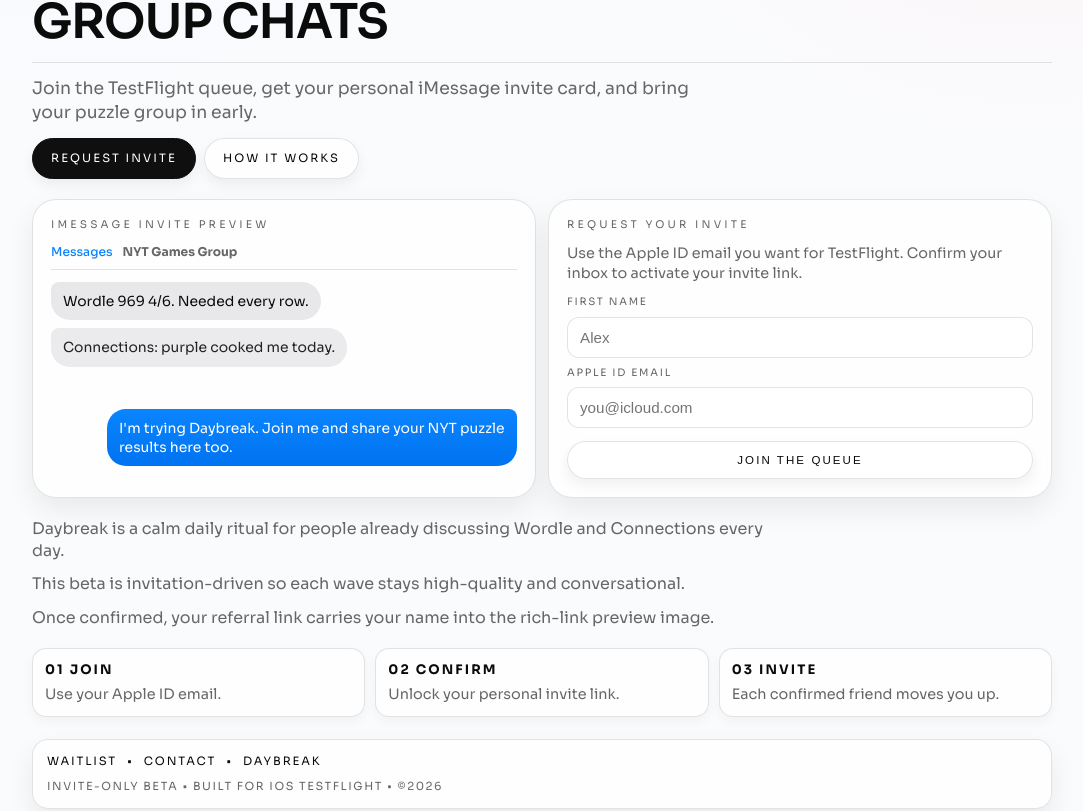
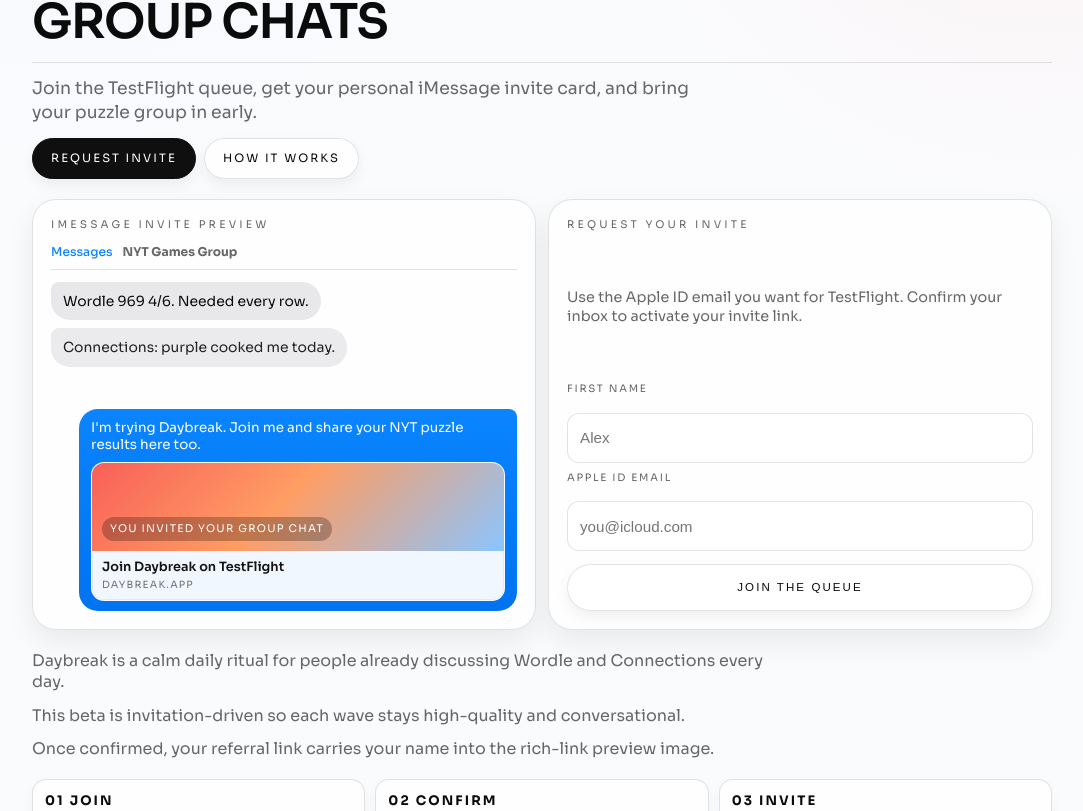
Before and after one commit to mitchrobs/daybreaktestflight, a Next.js app: page / in a window 1280 px wide. Shown: the part 434-1245 px from the top of the page, without its empty margins (98-1181 px from the left). Built offline with nearby package versions, Linux system fonts and the light colour scheme; no server answers.

Commit message:
imessage preview image

```diff
--- a/app/globals.css
+++ b/app/globals.css
@@ -259,6 +259,63 @@
   opacity: 0;
   transform: translateY(8px) scale(0.96);
   animation: outgoing-send-in 2.8s cubic-bezier(0.17, 0.84, 0.44, 1) 1 forwards;
+}
+
+.imessage-bubble.link-bubble {
+  display: grid;
+  gap: 8px;
+  max-width: 94%;
+}
+
+.imessage-bubble.link-bubble p {
+  font-size: 0.84rem;
+  line-height: 1.3;
+}
+
+.imessage-link-card {
+  border-radius: 13px;
+  overflow: hidden;
+  background: rgba(255, 255, 255, 0.94);
+  border: 1px solid rgba(255, 255, 255, 0.5);
+  box-shadow: inset 0 0 0 1px rgba(0, 0, 0, 0.05);
+}
+
+.imessage-link-image {
+  min-height: 88px;
+  display: grid;
+  place-items: end start;
+  padding: 10px;
+  background: linear-gradient(135deg, #f86057, #ff9d64 46%, #8ac5ff);
+}
+
+.imessage-link-image span {
+  font-size: 0.66rem;
+  letter-spacing: 0.12em;
+  text-transform: uppercase;
+  color: #ffffff;
+  background: rgba(0, 0, 0, 0.25);
+  border-radius: 999px;
+  padding: 5px 8px;
+}
+
+.imessage-link-meta {
+  padding: 8px 10px 9px;
+  display: grid;
+  gap: 3px;
+  color: #131313;
+}
+
+.imessage-link-meta strong {
+  font-size: 0.8rem;
+  line-height: 1.25;
+  font-weight: 600;
+}
+
+.imessage-link-meta span {
+  font-size: 0.62rem;
+  text-transform: uppercase;
+  letter-spacing: 0.12em;
+  color: rgba(19, 19, 19, 0.58);
 }
 
 .waitlist-note {
@@ -571,6 +628,19 @@
     background: linear-gradient(180deg, #3d9bff, #0a84ff);
   }
 
+  .imessage-link-card {
+    background: rgba(19, 26, 36, 0.96);
+    border-color: rgba(255, 255, 255, 0.08);
+  }
+
+  .imessage-link-meta {
+    color: #edf4ff;
+  }
+
+  .imessage-link-meta span {
+    color: rgba(237, 244, 255, 0.65);
+  }
+
   .cta.primary {
     background: #f7f7f7;
     color: #0d0d0d;
--- a/components/landing-page.tsx
+++ b/components/landing-page.tsx
@@ -8,6 +8,8 @@
 };
 
 export function LandingPage({ referralCode, inviterName }: LandingPageProps) {
+  const previewTitle = inviterName ? `${inviterName} invited you to join Daybreak` : "Join Daybreak on TestFlight";
+
   return (
     <div className="landing-shell">
       <header className="topbar">
@@ -63,8 +65,17 @@
                   <span></span>
                   <span></span>
                 </div>
-                <div className="imessage-bubble outgoing">
-                  I&apos;m trying Daybreak. Join me and share your NYT puzzle results here too.
+                <div className="imessage-bubble outgoing link-bubble">
+                  <p>I&apos;m trying Daybreak. Join me and share your NYT puzzle results here too.</p>
+                  <div className="imessage-link-card" role="img" aria-label={previewTitle}>
+                    <div className="imessage-link-image">
+                      <span>{inviterName ? `${inviterName} invited you` : "You invited your group chat"}</span>
+                    </div>
+                    <div className="imessage-link-meta">
+                      <strong>{previewTitle}</strong>
+                      <span>daybreak.app</span>
+                    </div>
+                  </div>
                 </div>
               </div>
             </article>
```
